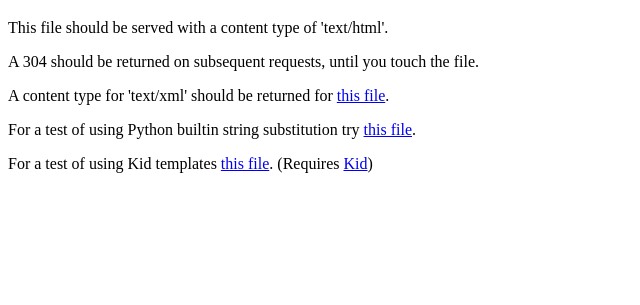
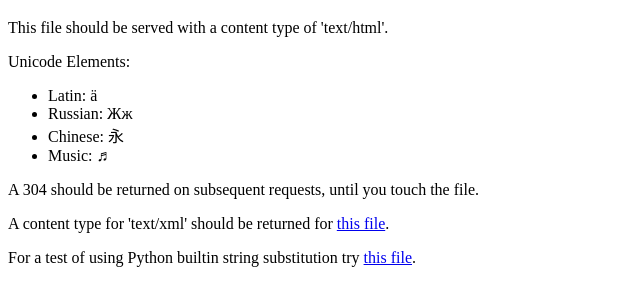
Before and after one commit to movermeyer/staticserve, a plain HTML site: page testdata/pub/index.html in a window 1280 px wide. Shown: the part 61-366 px from the top of the page, without its empty margins (0-640 px from the left). Drawn offline with Linux system fonts and the light colour scheme.

Commit message:
Testing #2

```diff
--- a/testdata/pub/index.html
+++ b/testdata/pub/index.html
@@ -11,6 +11,13 @@
       This file should be served with
       a content type of 'text/html'.
     </p>
+    <p>Unicode Elements:</p>
+    <ul>
+      <li>Latin: ä</li>
+      <li>Russian: Жж</li>
+      <li>Chinese: 永</li>
+      <li>Music: ♬</li>
+    </ul>
     <p>
       A 304 should be returned on subsequent requests,
       until you touch the file.
@@ -23,10 +30,5 @@
       For a test of using Python builtin string substitution try
       <a href="sub.html">this file</a>.
     </p>
-    <p>
-      For a test of using Kid templates
-      <a href="kid.html">this file</a>.
-      (Requires <a href="http://kid-templating.org/">Kid</a>)
-    </p>
   </body>
 </html>
```
